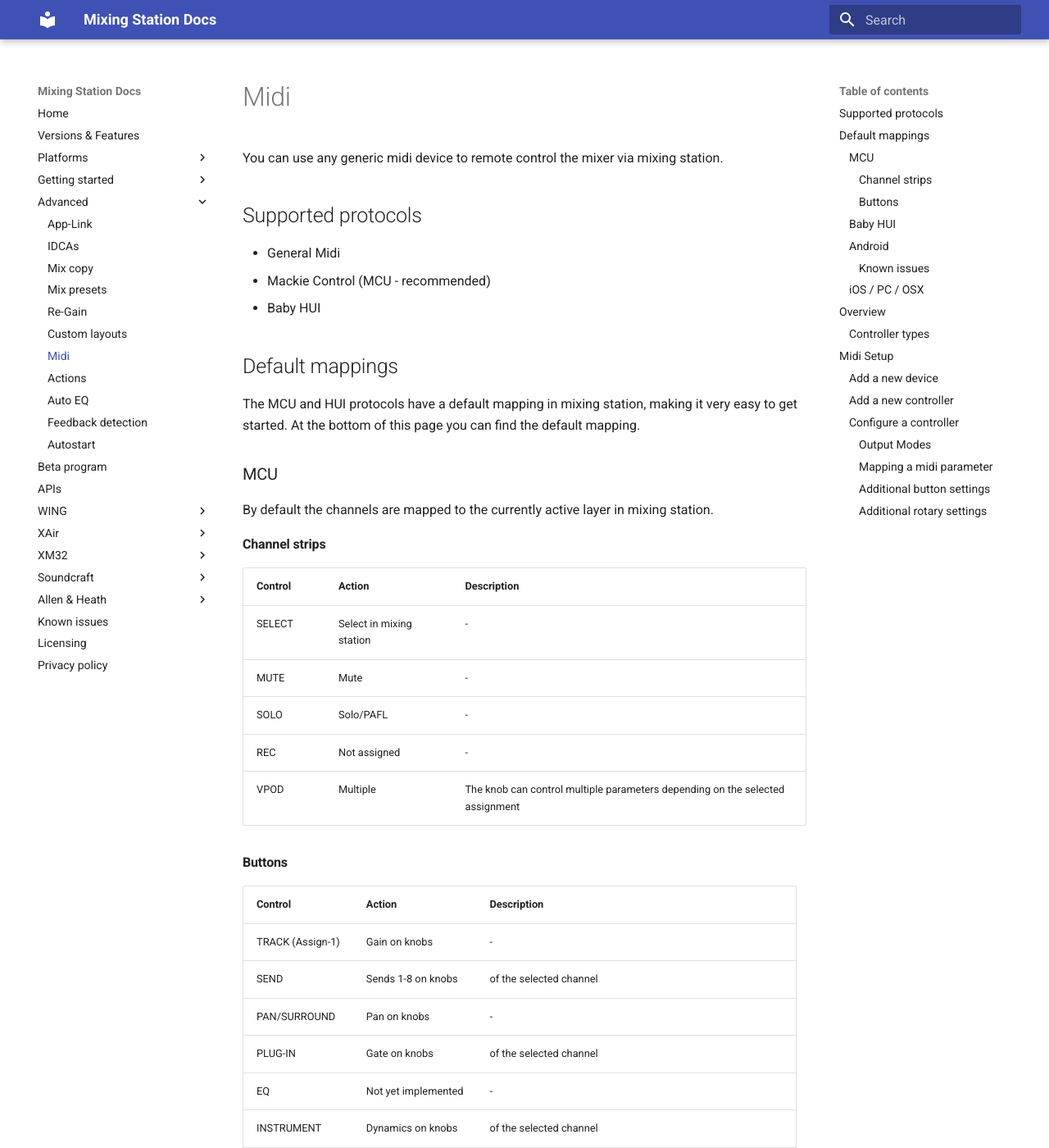
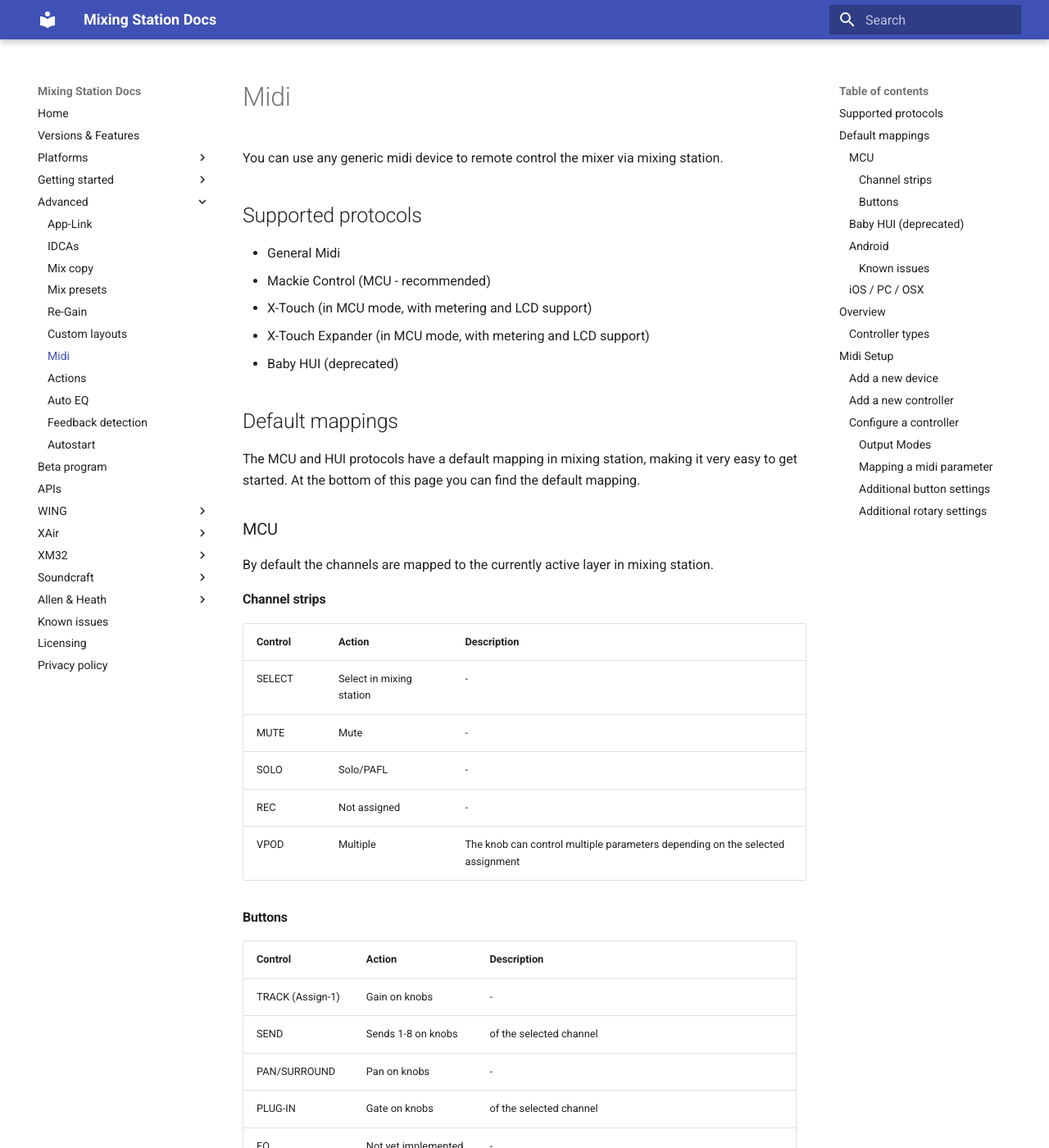
Before and after one commit to davidgiga1993/mixing-station-docs, an MkDocs documentation site: the page built from docs/midi.md, in a window 1280 px wide and 1400 px high. Shown: the whole window at 82% size. Built offline with MkDocs 1.6.1 and Material for MkDocs 9.7.7, drawn with Linux system fonts in a browser that asks for light colours; some of the changed text lies outside the part shown.

Commit message:
Update midi docs

```diff
--- a/docs/midi.md
+++ b/docs/midi.md
@@ -5,7 +5,9 @@
 ## Supported protocols
 - General Midi
 - Mackie Control (MCU - recommended)
-- Baby HUI
+- X-Touch (in MCU mode, with metering and LCD support)
+- X-Touch Expander (in MCU mode, with metering and LCD support)
+- Baby HUI (deprecated)
 
 ## Default mappings
 The MCU and HUI protocols have a default mapping in mixing station, making it very easy to get started.
@@ -38,7 +40,7 @@
 | F1-F8 | Sends on fader | Bus 1-8 |
 
 
-### Baby HUI
+### Baby HUI (deprecated)
 This driver can be used with the BFC2000 and other HUI capable devices. Make sure the device is set to HUI emulation mode (bhui for BFC2000).
 
 ![Sof list](img/midi/bfc2000.png)
```
